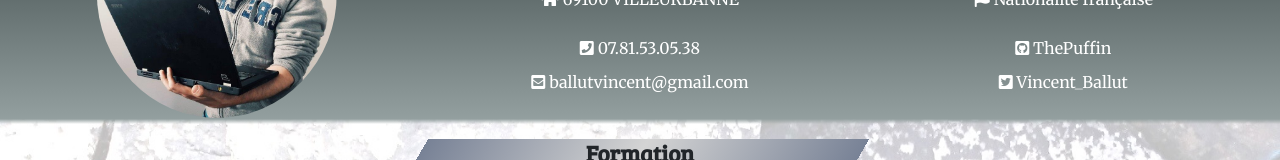
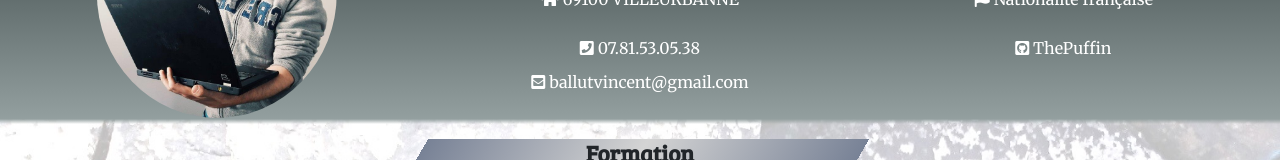
Before and after one commit to ThePuffin/CVDeveloppeur, a React (Create React App) app: page / in a window 1280 px wide. Shown: the part 129-289 px from the top of the page. Built offline with nearby package versions, Linux system fonts and the light colour scheme.

Commit message:
remove twitter account

```diff
--- a/src/components/presentation/Presentation.js
+++ b/src/components/presentation/Presentation.js
@@ -14,7 +14,6 @@ class Presentation extends Component {
       tel: "07.81.53.05.38",
       mail: "ballutvincent@gmail.com",
       github: "ThePuffin",
-      twitter: "Vincent_Ballut",
       nationalite: "Nationalité française",
       situation: "Celibataire",
       anniversaire: "1981/08/13"
@@ -77,9 +76,6 @@ class Presentation extends Component {
                 <p className="headerFont">
                   <i className="fab fa-github-square" /> {this.state.github}
                 </p>
-                <p className="headerFont">
-                  <i className="fab fa-twitter-square" /> {this.state.twitter}
-                </p>
               </div>
             </div>
           </div>
```
